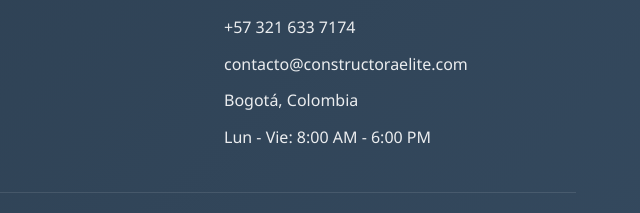
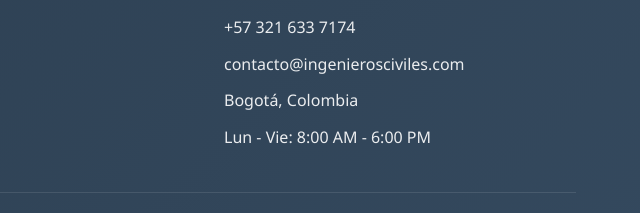
Before and after one commit to Jhoarod/civil_engineering, a plain HTML site: page index.html in a window 1280 px wide. Shown: the part 4473-4686 px from the top of the page, 640-1280 px from the left. Drawn offline with Linux system fonts and the light colour scheme.

Commit message:
text corrections

```diff
--- a/index.html
+++ b/index.html
@@ -211,7 +211,7 @@
             <div class="footer-section">
                 <h3>Contacto</h3>
                 <p>+57 321 633 7174</p>
-                <p>contacto@constructoraelite.com</p>
+                <p>contacto@ingenierosciviles.com</p>
                 <p>Bogotá, Colombia</p>
                 <p>Lun - Vie: 8:00 AM - 6:00 PM</p>
             </div>
```
